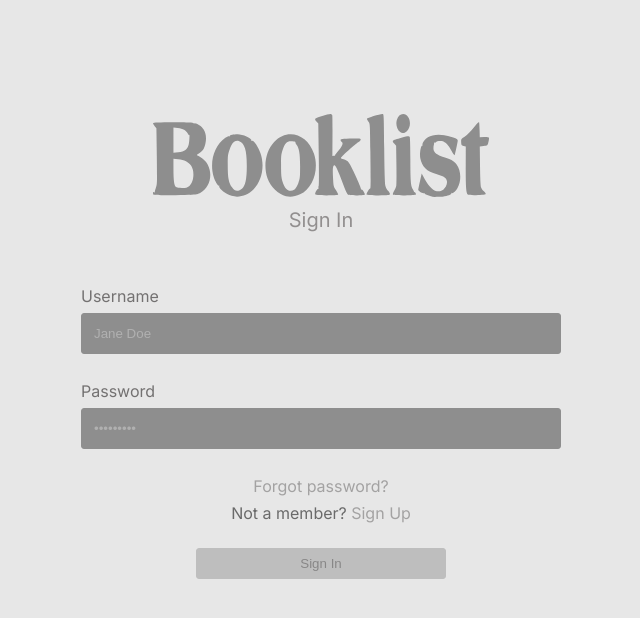
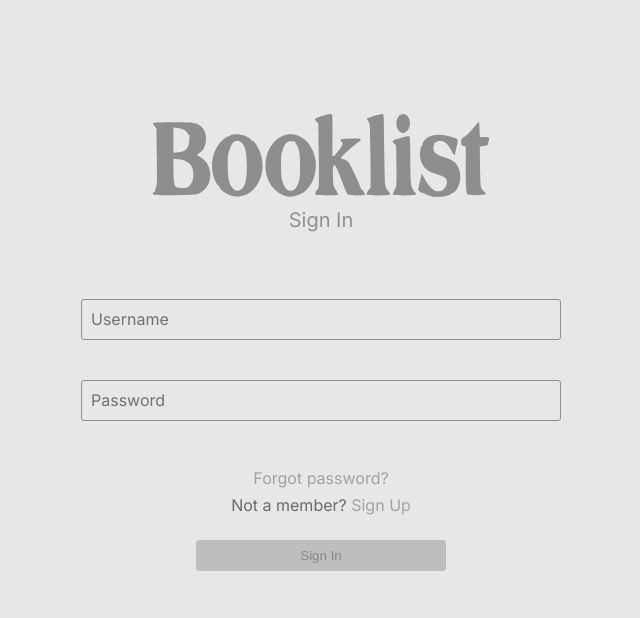
Before and after one commit to JoaoJuliasz/books-collection, a Next.js app: page /login in a window 1280 px wide. Shown: the top 618 px of the page, without its empty margins (319-959 px from the left). Built offline with nearby package versions, Linux system fonts and the light colour scheme; no server answers.

Commit message:
feat: :sparkles: interative inputs and error handler on Login screen

```diff
--- a/app/hooks/useAuthenticateUser.tsx
+++ b/app/hooks/useAuthenticateUser.tsx
@@ -1,10 +1,17 @@
 import { signIn } from 'next-auth/react';
-import { useCallback } from 'react';
-import { toast } from 'react-toastify';
+import { useCallback, useState } from 'react';
+import { useRouter } from 'next/navigation';
+
 
 export const useAuthenticateUser = () => {
 
+    const [error, setError] = useState<string>("")
+    const [loading, setLoading] = useState<boolean>(false)
+
+    const router = useRouter()
+
     const authenticateUser = useCallback(async (username: string, password: string) => {
+        setLoading(true)
         try {
             const result = await signIn('credentials', {
                 redirect: false,
@@ -13,23 +20,16 @@ export const useAuthenticateUser = () => {
             })
             if (result?.error) {
                 console.log(result.error)
-                toast('🦄 Wow so easy!', {
-                    position: "top-right",
-                    autoClose: 5000,
-                    hideProgressBar: false,
-                    closeOnClick: true,
-                    pauseOnHover: true,
-                    draggable: true,
-                    progress: undefined,
-                    theme: "light",
-                    });
-                // toast.error(result?.error)
+                setError(result.error)
             }
+            setLoading(false)
+            router.push('/')
         } catch (error) {
             console.log(error)
+            setLoading(false)
         }
     }, [])
 
-    return { authenticateUser }
+    return { loading, error, authenticateUser }
 
 };
--- a/app/layout.tsx
+++ b/app/layout.tsx
@@ -3,8 +3,6 @@ import { Inter } from 'next/font/google'
 import Navbar from './components/Navbar/Navbar'
 import styles from './page.module.css'
 import { NextAuthProvider } from './providers'
-import { ToastContainer } from 'react-toastify'
-import 'react-toastify/dist/ReactToastify.css';
 
 const inter = Inter({ subsets: ['latin'] })
 
@@ -26,7 +24,6 @@ export default function RootLayout({
       <body className={inter.className}>
         <NextAuthProvider>
           <Navbar />
-          <ToastContainer position="top-right"/>
           <main className={styles.main}>
             {children}
           </main>
--- a/app/login/components/ActionsBtns/ActionsBtns.tsx
+++ b/app/login/components/ActionsBtns/ActionsBtns.tsx
@@ -3,15 +3,19 @@ import React from 'react';
 
 import styles from './actionsBtns.module.scss'
 
+type Props = {
+    loading: boolean
+}
 
-const ActionsBtns = () => {
+
+const ActionsBtns = ({ loading }: Props) => {
     return (
         <section id="s3" className={styles.container}>
             <div className={styles.linksContainer}>
                 <Link className={styles.forgot} href="/signup">Forgot password?</Link>
                 <span className={styles.notMember}>Not a member? <Link className={styles.signUp} href="/signup">Sign Up</Link></span>
             </div>
-            <button className={styles.btn}>Sign In</button>
+            <button className={styles.btn}>{!loading ? 'Sign In': 'Loading...'}</button>
         </section>
     );
 };
--- a/app/login/components/Form/Form.tsx
+++ b/app/login/components/Form/Form.tsx
@@ -3,7 +3,7 @@
 import { useLogin } from '@/app/hooks/useLogin';
 import Image from 'next/image';
 import Link from 'next/link';
-import React from 'react';
+import React, { useState } from 'react';
 import ActionsBtns from '../ActionsBtns/ActionsBtns';
 import LabelInput from '../LabelInput/LabelInput';
 
@@ -16,7 +16,7 @@ import styles from './form.module.scss'
 const Form = () => {
 
     const { state: { username, password }, handleChange } = useLogin()
-    const { authenticateUser } = useAuthenticateUser()
+    const { loading, error, authenticateUser } = useAuthenticateUser()
 
     const handleSubmit = (e: any) => {
         e.preventDefault()
@@ -32,11 +32,12 @@ const Form = () => {
                 </Link>
                 <h3>Sign In</h3>
             </section>
-            <section id="s2" style={{ width: '100%' }}>
+            <section id="s2" className={styles.inputSection}>
                 <LabelInput handleChange={handleChange} name={"username"} value={username} labelText={"Username"} placeholder={"Jane Doe"} inputType={"text"} />
                 <LabelInput handleChange={handleChange} name={"password"} value={password} labelText={"Password"} placeholder={"•••••••••"} inputType={"password"} />
+                {error ? <h3>{error}</h3> : null}
             </section>
-            <ActionsBtns />
+            <ActionsBtns loading={loading} />
         </form>
     );
 };
--- a/app/login/components/Form/form.module.scss
+++ b/app/login/components/Form/form.module.scss
@@ -18,4 +18,13 @@
             margin: 7px 0px;
         }
     }
+
+    .inputSection {
+        width: 100%;
+
+        h3 {
+            text-align: center;
+            color: #fe6060;
+        }
+    }
 }
--- a/app/login/components/LabelInput/LabelInput.tsx
+++ b/app/login/components/LabelInput/LabelInput.tsx
@@ -1,5 +1,7 @@
+'use client'
+
+import { ChangeEvent, useRef, useState } from 'react';
 import { SignupActionKind } from '@/app/hooks/useLogin';
-import { ChangeEvent } from 'react';
 
 import styles from './labelInput.module.scss'
 
@@ -14,10 +16,17 @@ type Props = {
 }
 
 const LabelInput = ({ handleChange, name, value, labelText, placeholder, inputType }: Props) => {
+
+    const [focus, setFocus] = useState<boolean>(false)
+
+    const inputRef = useRef<HTMLInputElement | null>(null)
+
     return (
         <div id="d1" className={styles.container}>
-            <label className={styles.label} htmlFor={name}>{labelText}</label>
-            <input className={styles.input} type={inputType} value={value} name={name} onChange={e => handleChange(e, SignupActionKind[name.toUpperCase() as 'USERNAME' | 'PASSWORD'])} placeholder={placeholder} />
+            <label className={`${styles.label} ${(focus || value) ? styles.focus : ''}`} htmlFor={name}>{labelText}</label>
+            <input ref={inputRef} className={styles.input} type={inputType} value={value}
+                onFocus={() => setFocus(true)} onBlur={() => setFocus(false)}
+                name={name} onChange={e => handleChange(e, SignupActionKind[name.toUpperCase() as 'USERNAME' | 'PASSWORD'])} />
         </div>
     );
 };
--- a/app/login/components/LabelInput/labelInput.module.scss
+++ b/app/login/components/LabelInput/labelInput.module.scss
@@ -1,36 +1,49 @@
 .container {
     display: flex;
     flex-direction: column;
-    margin: 10px auto 20px;
+    margin: 30px auto 40px;
     width: 80%;
+    position: relative;
 
     .label {
         color: rgb(115, 113, 113);
-        margin: 7px 0px;
+        position: absolute;
+        top: 10px;
+        left: 10px;
+        z-index: 1;
+        transition: top 0.2s;
+
+        &.focus {
+            top: -10px;
+            background: #e7e7e7;
+            z-index: 3;
+        }
     }
 
     .input {
-        background: rgb(142, 142, 142);
+        background: transparent;
+        // background: rgb(142, 142, 142);
         padding: 12px;
-        color: rgb(255, 255, 255);
+        color: rgb(115, 113, 113);
         border: 1px solid rgb(142, 142, 142);
         border-radius: 3px;
         outline: none;
+        z-index: 2;
 
         &::placeholder {
-            color: #fff;
+            // color: #fff;
             opacity: 0.3; /* Firefox */
         }
 
         &:-ms-input-placeholder {
             /* Internet Explorer 10-11 */
-            color: #fff;
+            // color: #fff;
             opacity: 0.3;
         }
 
         &::-ms-input-placeholder {
             /* Microsoft Edge */
-            color: #fff;
+            // color: #fff;
             opacity: 0.3;
         }
     }
--- a/lib/auth.ts
+++ b/lib/auth.ts
@@ -14,20 +14,20 @@ export const authOptions: NextAuthOptions = {
             async authorize(credentials) {
                 const { username, password } = credentials as any
                 if (!username || !password) {
-                    throw new Error('Invalid data')
+                    throw new Error('Username/password missing!')
                 }
                 const client = await MongoClient.connect(process.env.MONGO_URL!)
 
                 const result = await client.db().collection('users').findOne({ username: username })
                 if (!result) {
                     client.close()
-                    throw new Error('username or password invalid!')
+                    throw new Error('username/password invalid!')
                 }
 
                 const checkPassword = await compare(password, result.password)
                 if (!checkPassword) {
                     client.close()
-                    throw new Error('username or password invalid!')
+                    throw new Error('Username/password invalid!')
                 }
 
                 const user: { user: string, id: string } = { user: result.username, id: String(result._id) }
--- a/package.json
+++ b/package.json
@@ -22,7 +22,6 @@
     "react": "18.2.0",
     "react-dom": "18.2.0",
     "react-swipeable": "^7.0.0",
-    "react-toastify": "^9.1.3",
     "sass": "^1.62.1",
     "typescript": "5.0.4"
   },
```
Also changed, not shown: 1 other file (tests, documents, lock files or other folders).
